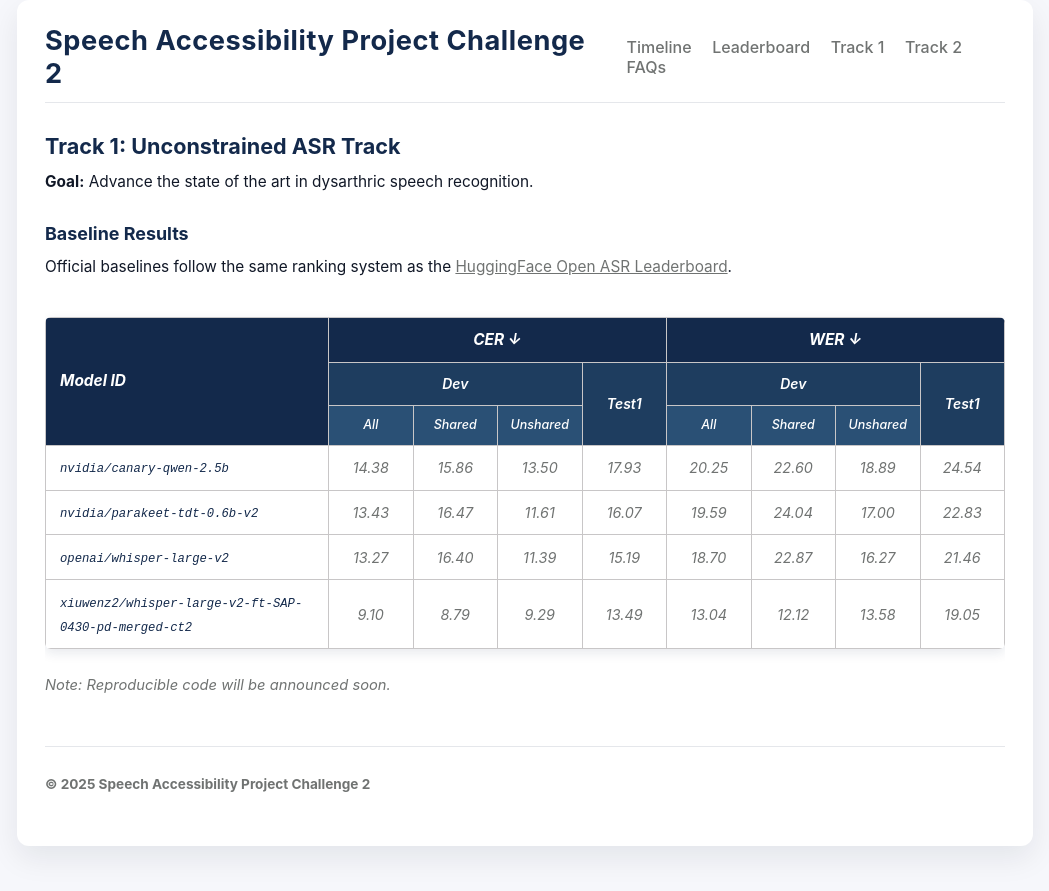
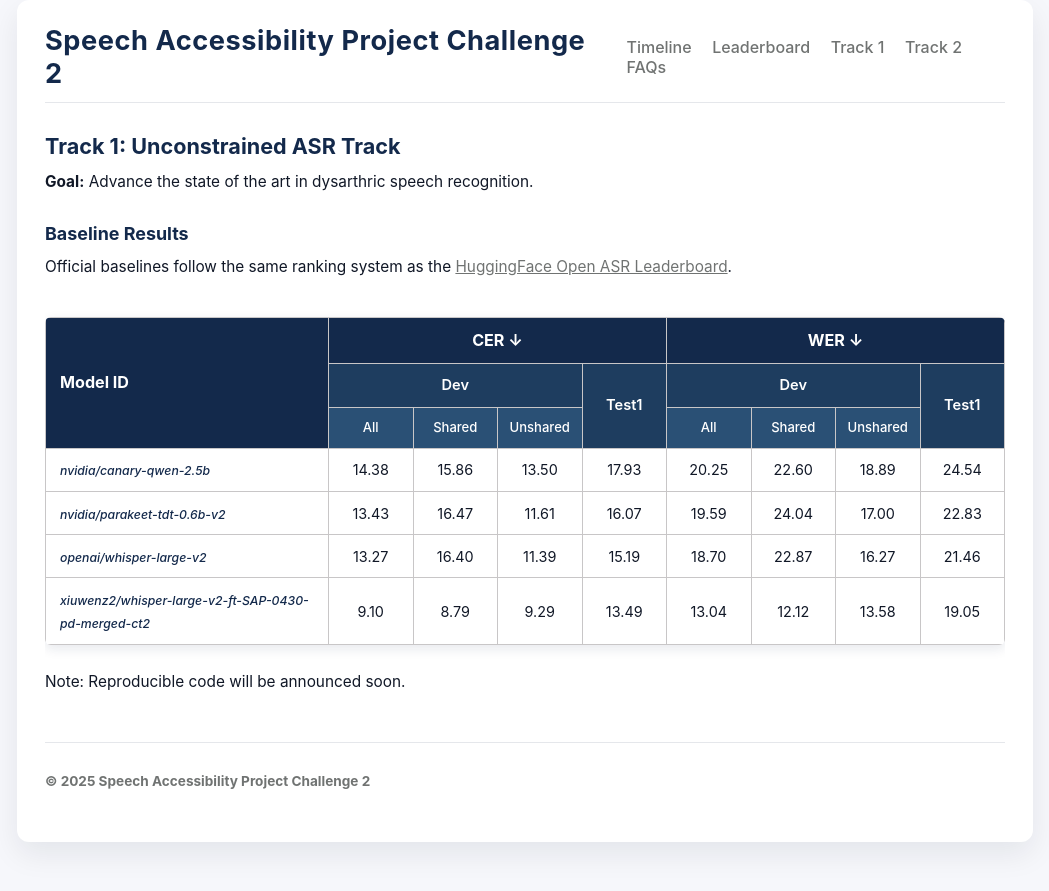
Before and after one commit to xiuwenz2/SAPC2-website, a Jekyll site: the page built from pages/track1.md, in a window 1280 px wide. Shown: the top 891 px of the page, without its empty margins (115-1164 px from the left). Built offline with Jekyll 4.4.1, drawn with Linux system fonts in a browser that asks for light colours.

Commit message:
improve table

```diff
--- a/assets/css/style.css
+++ b/assets/css/style.css
@@ -254,18 +254,24 @@ a {
     transition: background-color 0.15s ease;
 }
 
-/* Style for code links in the first column (Model IDs) */
-.baseline-table td code {
+/* Style for code links in the first column (Model IDs) - italic only for model names */
+.baseline-table tbody td:first-child code {
     background: transparent;
     padding: 0;
     font-size: 0.85em;
+    font-family: inherit;
     font-style: italic;
 }
-.baseline-table td code a {
+.baseline-table tbody td:first-child code a {
     color: #13294B;
     text-decoration: none;
     font-weight: 500;
     font-style: italic;
+}
+
+/* Ensure other cells are NOT italic */
+.baseline-table tbody td:not(:first-child) {
+    font-style: normal;
 }
 .baseline-table td code a:hover {
     color: #FF5F05;
@@ -281,10 +287,3 @@ a {
 }
 
 /* Note style */
-.baseline-block p,
-.baseline-block:last-child {
-    font-size: 0.92rem;
-    font-style: italic;
-    margin-top: 12px;
-    color: #707372;
-}
```
